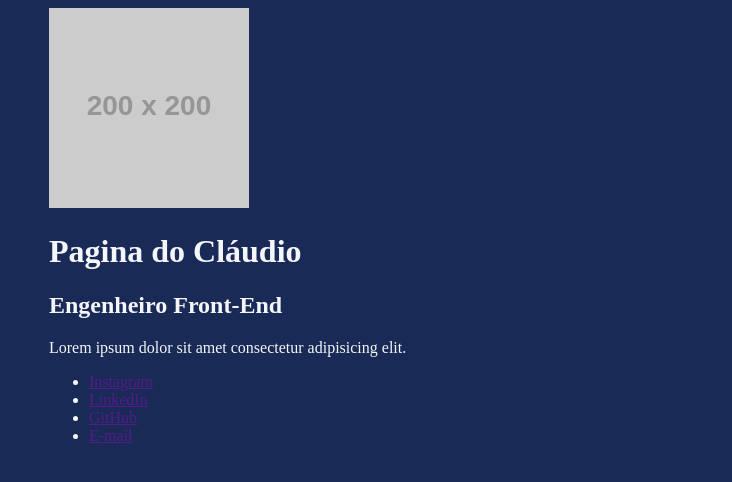
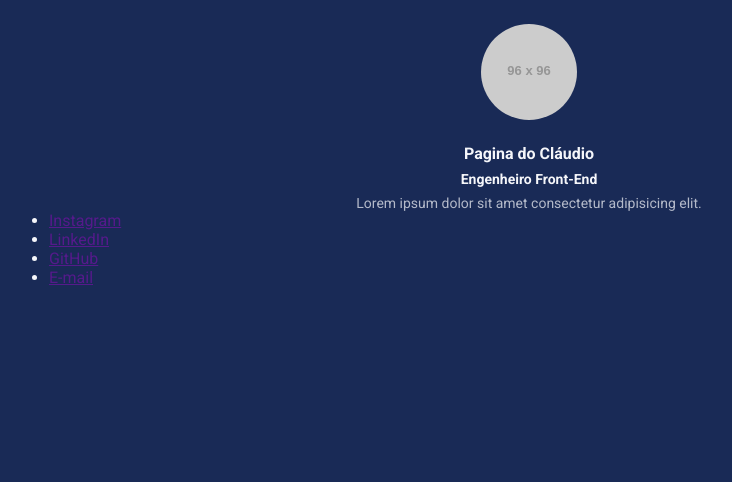
Before and after one commit to ClaudioFerreir/less, a website: page index.html in a window 1280 px wide. Shown: the whole page, without its empty margins (111-843 px from the left). Drawn offline with Linux system fonts and the light colour scheme; placeholder pictures from the web are drawn by us.

Commit message:
feat: mixins

```diff
--- a/index.html
+++ b/index.html
@@ -5,16 +5,21 @@
   <meta name="viewport" content="width=device-width, initial-scale=1.0">
   <title>Cláudio Ferreira Page</title>
   <link rel="stylesheet" href="build/styles/main.css">
+  <link rel="preconnect" href="https://fonts.googleapis.com">
+  <link rel="preconnect" href="https://fonts.gstatic.com" crossorigin>
+  <link href="https://fonts.googleapis.com/css2?family=Roboto:wght@400;700&display=swap" rel="stylesheet">
 </head>
 <body>
   <header>
     <div class="container">
-      <img src="https://via.placeholder.com/200x200" alt="">
-      <h1>Pagina do Cláudio</h1>
-      <h2>Engenheiro Front-End</h2>
-      <p>
-        Lorem ipsum dolor sit amet consectetur adipisicing elit.
-      </p>
+      <img class="profile-avatar" src="https://via.placeholder.com/96x96" alt="">
+      <div class="profile-bio">
+        <h1 class="profile-bio-name" >Pagina do Cláudio</h1>
+        <h2 class="profile-bio-subtitle">Engenheiro Front-End</h2>
+        <p class="profile-bio-description">
+          Lorem ipsum dolor sit amet consectetur adipisicing elit.
+        </p>
+      </div>
       <nav>
         <ul>
           <li><a href="">Instagram</a></li>
--- a/src/styles/main.less
+++ b/src/styles/main.less
@@ -1,6 +1,17 @@
 @import 'variaveis.less';
 @breakpointMobile: ~"(max-width: 768px)";
 @breakpointTablet: ~"(min-width: 768px) and (max-width: 1023px)";
+
+.marginBottom8 {
+  margin-bottom: 8px;
+}
+
+* {
+  margin: 0;
+  padding: 0;
+  box-sizing: border-box;
+  font-family: 'Roboto', sans-serif;
+}
 
 body {
   background-color: @corDeFundo;
@@ -17,11 +28,38 @@ body {
 
   @media @breakpointMobile {
     max-width: 70%;
-    background-color: red;
   }
 
   @media @breakpointTablet {
     max-width: 80%;
-    background-color: green;
   }
 }
+
+header {
+  padding: 24px;
+
+  .profile-avatar {
+    display: block;
+    margin: 0 auto 24px;
+    border-radius: 50%; //metade do seu tamanho, neste caso poderia ser de 100 px
+  }
+}
+
+.profile-bio {
+  text-align: center;
+
+  &-name {
+    font-size: 16px;
+    .marginBottom8();
+  }
+
+  &-subtitle {
+    font-size: 14px;
+    .marginBottom8();
+  }
+
+  &-description {
+    font-size: 14px;
+    opacity: 0.7;
+  }
+}
```
Also changed, not shown: build/styles/main.css.
